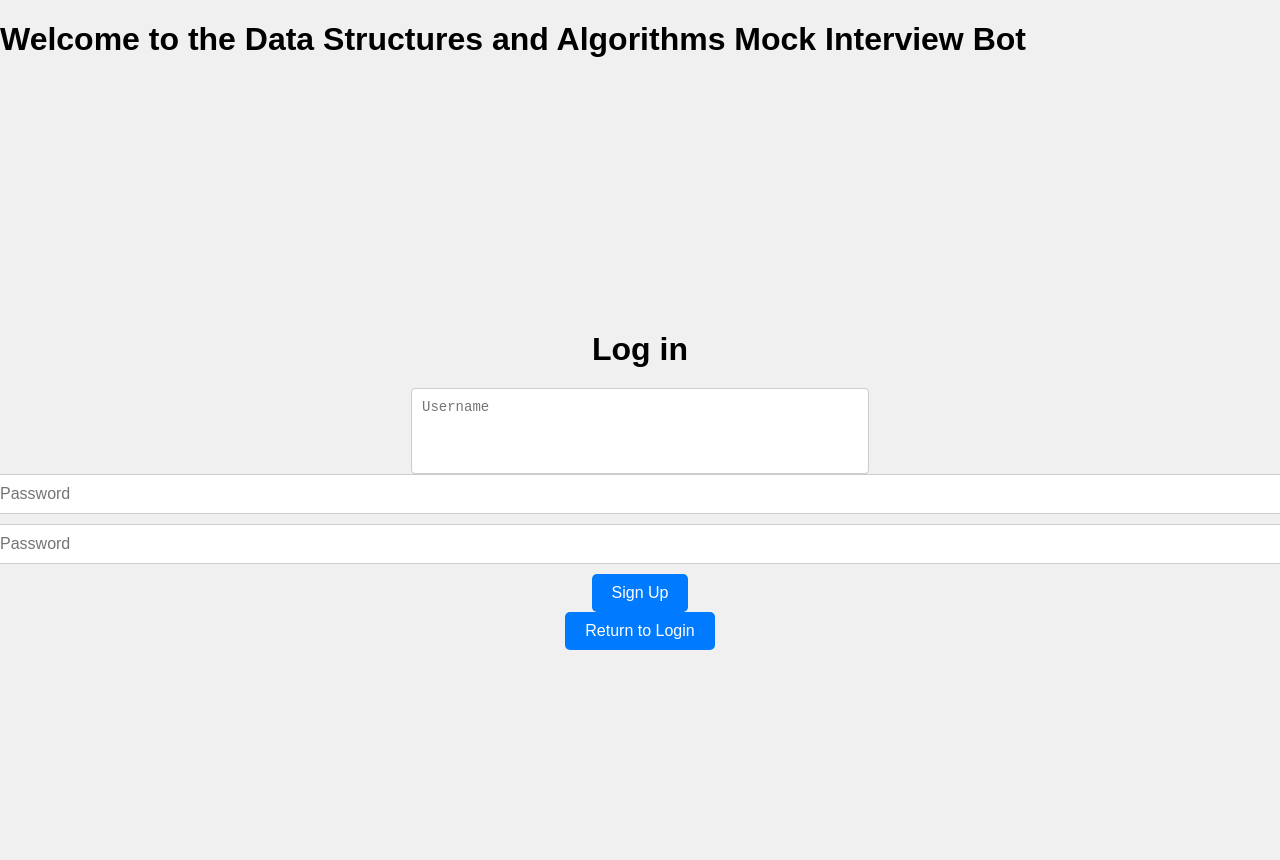
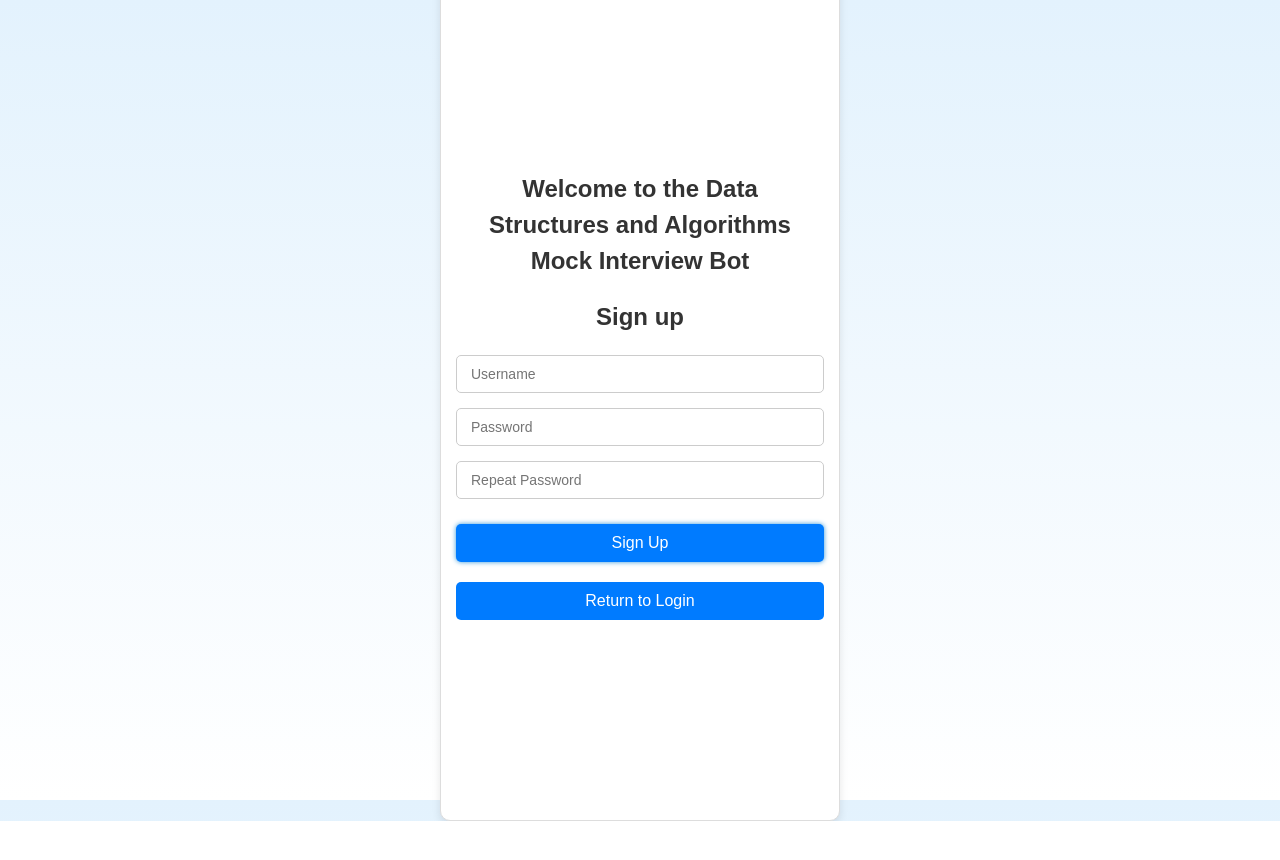
Before and after one commit to therealrara/DSAInterviewGPT, a React (Create React App) app: page / in a window 1280 px wide. Both pictures are taken after a click on the button "Sign up". Shown: the top 860 px of the page. After the commit the page ends 821 px from the top, so only its background shows below. Built offline with nearby package versions, Linux system fonts and the light colour scheme; no server answers.

Commit message:
UI Changes

```diff
--- a/src/www/LandingPage.css
+++ b/src/www/LandingPage.css
@@ -1,44 +1,165 @@
+/* Universal Reset and Box Sizing */
+*,
+*::before,
+*::after {
+    margin: 0;
+    padding: 0;
+    box-sizing: border-box;
+}
+
+/* Full-Height Setup */
+body, html {
+    margin: 0;
+    padding: 0;
+    height: 100%;
+    font-family: Arial, sans-serif;
+    background-color: #f4f4f4; /* Subtle background for contrast */
+}
+
+/* General Container */
+.container {
+    padding: 30px;
+    max-width: 1200px;
+    margin: 20px auto;
+    background-color: #ffffff;
+    border-radius: 12px;
+    border: 1px solid #ddd;
+    box-shadow: 0 4px 8px rgba(0, 0, 0, 0.1);
+    text-align: center;
+    overflow: hidden;
+}
+
+/* Header Styles */
+.landing-header {
+    width: 100%;
+    max-width: 1200px; /* Ensure it doesn't go beyond the container */
+    margin: 0 auto;
+    display: flex;
+    justify-content: space-between;
+    align-items: center;
+    background-color: #f8f8f8;
+    padding: 10px 20px;
+    border: 1px solid #ddd;
+    border-radius: 8px;
+    box-shadow: 0 2px 4px rgba(0, 0, 0, 0.1);
+    position: sticky;
+    top: 0;
+    z-index: 10;
+}
+
+/* Header Buttons */
+.landing-header button {
+    padding: 10px 15px;
+    font-size: 14px;
+    background: #007bff;
+    color: white;
+    border: none;
+    border-radius: 4px;
+    cursor: pointer;
+    transition: background-color 0.3s ease;
+}
+
+.landing-header button:hover {
+    background: #0056b3;
+}
+
+/* Welcome Header */
+.container h1 {
+    font-size: 2.5rem;
+    color: #333;
+    margin-bottom: 10px;
+    font-weight: bold;
+}
+
+.container h2 {
+    font-size: 1.75rem;
+    color: #666;
+    margin-bottom: 30px;
+}
+
+/* Card Grid Layout */
 .card-grid {
     display: grid;
-    grid-template-columns: repeat(auto-fill, minmax(250px, 1fr)); /* Responsive grid */
-    gap: 16px; /* Spacing between cards */
-    padding: 20px;
+    grid-template-columns: repeat(auto-fill, minmax(250px, 1fr)); /* Fully responsive grid */
+    gap: 20px;
+    padding: 20px 0;
+    background-color: #f9f9f9;
+    border-radius: 8px;
 }
 
+/* Card Styles */
 .card {
-    background: #ffffff; /* White background */
-    border: 1px solid #ddd; /* Light border for the card */
-    border-radius: 8px; /* Slightly rounded corners */
-    box-shadow: 0 2px 4px rgba(0, 0, 0, 0.1); /* Subtle shadow for depth */
+    background: #ffffff;
+    border: 1px solid #ddd;
+    border-radius: 10px;
+    box-shadow: 0 3px 6px rgba(0, 0, 0, 0.1);
     padding: 16px;
-    text-align: center; /* Center-align content */
-    cursor: pointer; /* Make it clear the card is clickable */
+    text-align: center;
+    cursor: pointer;
     transition: transform 0.2s ease, box-shadow 0.2s ease;
 }
 
 .card:hover {
-    transform: scale(1.05); /* Slight zoom effect on hover */
-    box-shadow: 0 4px 8px rgba(0, 0, 0, 0.2); /* Enhanced shadow on hover */
+    transform: scale(1.05);
+    box-shadow: 0 6px 12px rgba(0, 0, 0, 0.2);
 }
 
+/* Card Content */
 .card h3 {
     margin: 0 0 12px;
     font-size: 1.25rem;
     color: #333;
+    font-weight: bold;
 }
 
 .card p {
     margin: 8px 0;
     font-size: 0.9rem;
-    color: #666;
+    color: #555;
 }
 
-.container {
-    padding: 20px;
-    max-width: 1200px;
-    margin: 0 auto;
+/* Buttons */
+button {
+    padding: 12px 24px;
+    margin-top: 20px;
+    font-size: 16px;
+    color: white;
+    background-color: #007bff;
+    border: none;
+    border-radius: 8px;
+    cursor: pointer;
+    transition: background-color 0.3s ease, box-shadow 0.3s ease;
 }
 
-.initial-screen {
-    text-align: center;
+button:hover {
+    background-color: #0056b3;
+    box-shadow: 0 4px 6px rgba(0, 0, 0, 0.2);
 }
+
+button:disabled {
+    background-color: #999;
+    cursor: not-allowed;
+}
+
+/* Responsive Adjustments */
+@media (max-width: 768px) {
+    .container {
+        padding: 20px;
+    }
+
+    .landing-header {
+        flex-direction: column;
+        gap: 10px; /* Stack buttons vertically */
+        padding: 15px;
+    }
+
+    .card-grid {
+        grid-template-columns: repeat(auto-fill, minmax(200px, 1fr));
+        gap: 15px;
+    }
+
+    button {
+        padding: 10px 18px;
+        font-size: 14px;
+    }
+}
--- a/src/www/Login.css
+++ b/src/www/Login.css
@@ -1,83 +1,120 @@
-/* Common container styles */
-.login-container {
-    padding: 20px;
-    max-width: 1200px;
-    margin: 0 auto;
+/* Universal Reset */
+*,
+*::before,
+*::after {
+    margin: 0;
+    padding: 0;
+    box-sizing: border-box;
 }
 
-/* Center content for the initial screen */
-.initial-screen {
+/* Body and Login Container */
+body, html {
+    height: 100%;
+    font-family: Arial, sans-serif;
+    background: linear-gradient(to bottom, #e3f2fd, #ffffff); /* Subtle gradient */
     display: flex;
-    flex-direction: column;
     justify-content: center;
     align-items: center;
-    height: 100vh; /* Full height to center vertically */
-    text-align: center;
+    padding: 10px; /* Prevent elements from touching screen edges */
 }
 
-.initial-screen h1 {
-    margin-bottom: 20px;
+/* Debugging Borders */
+.login-container {
+    width: 100%;
+    max-width: 400px; /* Constrain container width */
+    margin: 0 auto;
+    padding: 20px 15px; /* Inner padding */
+    background-color: #ffffff;
+    border: 1px solid #ddd; /* Ensure it doesn't blend into the background */
+    border-radius: 10px;
+    box-shadow: 0 4px 8px rgba(0, 0, 0, 0.1);
+    text-align: center;
+    overflow: hidden; /* Prevent content overflow */
 }
 
-.initial-screen button {
-    padding: 10px 20px;
+/* Title Styling */
+.login-container h1 {
+    font-size: 24px;
+    color: #333;
+    margin-bottom: 20px;
+    padding: 0 10px; /* Prevent title from touching the edges */
+    max-width: 100%; /* Allow title to respect container boundaries */
+    word-wrap: break-word; /* Wrap long words */
+    overflow-wrap: break-word; /* Additional support for word wrapping */
+    text-align: center;
+    line-height: 1.5;
+}
+
+/* Input Fields */
+.input-field {
+    width: 100%; /* Full width for uniformity */
+    padding: 10px 14px;
+    font-size: 14px;
+    border: 1px solid #ccc;
+    border-radius: 5px;
+    margin-bottom: 15px; /* Space between inputs */
+    transition: border-color 0.3s ease, box-shadow 0.3s ease;
+}
+
+.input-field:focus {
+    border-color: #007bff;
+    box-shadow: 0 0 5px rgba(0, 123, 255, 0.5);
+    outline: none;
+}
+
+/* Button Styles */
+.primary-button,
+.secondary-button {
+    width: 100%;
+    padding: 12px 16px;
     font-size: 16px;
     border: none;
-    background: #007bff;
-    color: #fff;
     border-radius: 5px;
     cursor: pointer;
+    transition: background-color 0.3s ease, transform 0.2s ease;
+    margin-top: 10px; /* Space above buttons */
 }
 
-.initial-screen button:disabled {
-    background: #999;
-    cursor: not-allowed;
+.primary-button {
+    background-color: #007bff;
+    color: white;
 }
 
-/* Layout for the interview session */
-.interview-session {
-    display: flex;
-    gap: 20px;
+.primary-button:hover {
+    background-color: #0056b3;
+    transform: translateY(-2px); /* Subtle hover effect */
 }
 
-.chat-section,
-.code-editor-section {
-    flex: 1;
-    display: flex;
-    flex-direction: column;
-    gap: 10px;
-    background: #f9f9f9;
+.secondary-button {
+    background-color: #f8f9fa;
+    color: #333;
+    border: 1px solid #ccc;
+}
+
+.secondary-button:hover {
+    background-color: #e2e6ea;
+    transform: translateY(-2px); /* Subtle hover effect */
+}
+
+/* Responsive Adjustments */
+@media (max-width: 768px) {
+    .login-container {
         padding: 15px;
-    border: 1px solid #ddd;
         border-radius: 8px;
     }
 
-.chat-window {
-    height: 400px;
-    overflow-y: auto;
-    border: 1px solid #ccc;
-    padding: 10px;
-    background: #fff;
-    border-radius: 4px;
+    .login-container h1 {
+        font-size: 20px; /* Scale down font size for smaller screens */
     }
 
-textarea {
-    resize: none;
-    border: 1px solid #ccc;
-    border-radius: 4px;
-    padding: 10px;
+    .input-field {
+        padding: 8px 12px;
         font-size: 14px;
     }
 
-button {
-    padding: 10px;
-    border: none;
-    background: #007bff;
-    color: #fff;
-    border-radius: 4px;
-    cursor: pointer;
+    .primary-button,
+    .secondary-button {
+        padding: 10px 14px;
+        font-size: 14px;
     }
-
-button:hover {
-    background: #0056b3;
 }
--- a/src/www/Login.js
+++ b/src/www/Login.js
@@ -4,7 +4,9 @@ import { ToastContainer, toast } from "react-toastify";
 import 'react-toastify/dist/ReactToastify.css';
 import ChatComponent from "./App";
 import LandingPage from "./LandingPage";
+import './Login.css';
 require('dotenv').config();
+
 
 const API_URL = process.env.REACT_APP_API_URL
 
@@ -202,86 +204,66 @@ const Login  = ({ setIsLoggedIn , setUserId}) => {
     }
     return (
         <div className="login-container">
-            <h1>Welcome to the Data Structures and Algorithms Mock Interview Bot</h1>
             {isLogin ? (
                 <div className="initial-screen">
+                    <h1>Welcome to the Data Structures and Algorithms Mock Interview Bot</h1>
                     <h1>Log in</h1>
-                    <textarea
+                    <input
                         value={userName}
                         onChange={(e) => setUserName(e.target.value)}
                         placeholder="Username"
-                        rows="4"
-                        cols="50"
+                        type="text"
+                        className="input-field"
                     />
                     <input
                         type="password"
                         value={password}
                         onChange={(e) => setPassword(e.target.value)}
                         placeholder="Password"
-                        onPaste={(e) => e.preventDefault()} // Prevent pasting for security
-                        onCopy={(e) => e.preventDefault()} // Prevent copying for security
-                        style={{
-                            width: "100%",
-                            padding: "10px",
-                            fontSize: "16px",
-                            borderRadius: "5px",
-                            border: "1px solid #ccc",
-                            marginBottom: "10px",
-                        }}
+                        onPaste={(e) => e.preventDefault()}
+                        onCopy={(e) => e.preventDefault()}
+                        className="input-field"
                     />
-                    <button onClick={logUserIn}>
+                    <button onClick={logUserIn} className="primary-button">
                         Login
                     </button>
-                    <button onClick={() => setUpSignUpForm()}>
+                    <button onClick={setUpSignUpForm} className="secondary-button">
                         Sign up
                     </button>
                 </div>
-                ) : (
+            ) : (
                 <div className="initial-screen">
-                    <h1>Log in</h1>
-                    <textarea
+                    <h1>Welcome to the Data Structures and Algorithms Mock Interview Bot</h1>
+                    <h1>Sign up</h1>
+                    <input
                         value={userName}
                         onChange={(e) => setUserName(e.target.value)}
                         placeholder="Username"
-                        rows="4"
-                        cols="50"
+                        type="text"
+                        className="input-field"
                     />
                     <input
                         type="password"
                         value={password}
                         onChange={(e) => setPassword(e.target.value)}
                         placeholder="Password"
-                        onPaste={(e) => e.preventDefault()} // Prevent pasting for security
-                        onCopy={(e) => e.preventDefault()} // Prevent copying for security
-                        style={{
-                            width: "100%",
-                            padding: "10px",
-                            fontSize: "16px",
-                            borderRadius: "5px",
-                            border: "1px solid #ccc",
-                            marginBottom: "10px",
-                        }}
+                        onPaste={(e) => e.preventDefault()}
+                        onCopy={(e) => e.preventDefault()}
+                        className="input-field"
                     />
                     <input
                         type="password"
                         value={repeatPassword}
                         onChange={(e) => setRepeatPassword(e.target.value)}
-                        placeholder="Password"
-                        onPaste={(e) => e.preventDefault()} // Prevent pasting for security
-                        onCopy={(e) => e.preventDefault()} // Prevent copying for security
-                        style={{
-                            width: "100%",
-                            padding: "10px",
-                            fontSize: "16px",
-                            borderRadius: "5px",
-                            border: "1px solid #ccc",
-                            marginBottom: "10px",
-                        }}
+                        placeholder="Repeat Password"
+                        onPaste={(e) => e.preventDefault()}
+                        onCopy={(e) => e.preventDefault()}
+                        className="input-field"
                     />
-                    <button onClick={signUserUp}>
+                    <button onClick={signUserUp} className="primary-button">
                         Sign Up
                     </button>
-                    <button onClick={setUpSignUpForm}>
+                    <button onClick={setUpSignUpForm} className="secondary-button">
                         Return to Login
                     </button>
                 </div>
--- a/src/www/Scorecard.css
+++ b/src/www/Scorecard.css
@@ -1,31 +1,84 @@
 .scorecard-container {
     padding: 20px;
-    border: 1px solid #ccc;
-    border-radius: 10px;
-    background-color: #f9f9f9;
+    border: 1px solid #ddd;
+    border-radius: 12px;
+    background-color: #ffffff;
+    box-shadow: 0 4px 8px rgba(0, 0, 0, 0.1);
     text-align: center;
+    font-family: Arial, sans-serif;
+    max-width: 600px;
+    margin: 0 auto;
 }
 
-.scorecard-summary {
-    margin-top: 10px;
+.scorecard-container h2 {
+    color: #333333;
+    font-size: 1.5em;
+    margin-bottom: 10px;
+}
+
+.scorecard-container h3 {
+    color: #555555;
+    font-size: 1.2em;
+    margin-top: 20px;
+    margin-bottom: 10px;
+    text-align: left;
+}
+
+.scorecard-container p {
+    color: #666666;
+    font-size: 1em;
+    margin: 10px 0;
+}
+
+.scorecard-summary,
+.scorecard-feedback {
+    margin-top: 15px;
     max-height: 300px;
     overflow-y: auto;
     text-align: left;
+    background-color: #f9f9f9;
+    border: 1px solid #eee;
+    border-radius: 8px;
+    padding: 10px;
 }
 
-.scorecard-feedback {
-    margin-top: 10px;
-    max-height: 300px;
-    overflow-y: auto;
-    text-align: left;
+.chat-user {
+    color: #2c3e50;
+    margin: 5px 0;
+    padding: 5px;
+    background-color: #eaf2f8;
+    border-radius: 6px;
 }
 
-.summary-user {
-    color: #2c3e50;
+.chat-assistant {
+    color: #8e44ad;
     margin: 5px 0;
+    padding: 5px;
+    background-color: #f5eef8;
+    border-radius: 6px;
 }
 
-.summary-assistant {
-    color: #8e44ad;
-    margin: 5px 0;
+button {
+    padding: 10px 20px;
+    margin: 10px;
+    border: none;
+    border-radius: 8px;
+    background-color: #3498db;
+    color: white;
+    font-size: 1em;
+    cursor: pointer;
+    transition: background-color 0.3s ease;
 }
+
+button:hover {
+    background-color: #2980b9;
+}
+
+button:focus {
+    outline: none;
+    box-shadow: 0 0 5px #3498db;
+}
+
+button:active {
+    background-color: #1c6e9c;
+}
--- a/src/www/Scorecard.js
+++ b/src/www/Scorecard.js
@@ -167,7 +167,7 @@ return (
                     <button onClick={downloadFeedback}>Download Transcript Here</button>
                 </div>
             )}
-            <button onClick={onRestart}>Restart Interview</button>
+            <button onClick={onRestart}>Start New Interview</button>
             <button onClick={() => navigate("/")}>Main Menu</button>
         </div>
     );
```
Also changed, not shown: src/www/App.js (+10 -7 lines), src/www/ChatAssistant.css (+52 -0 lines), src/www/LandingPage.js (+14 -40 lines). Lines whose indentation alone changed are shown as unchanged.
